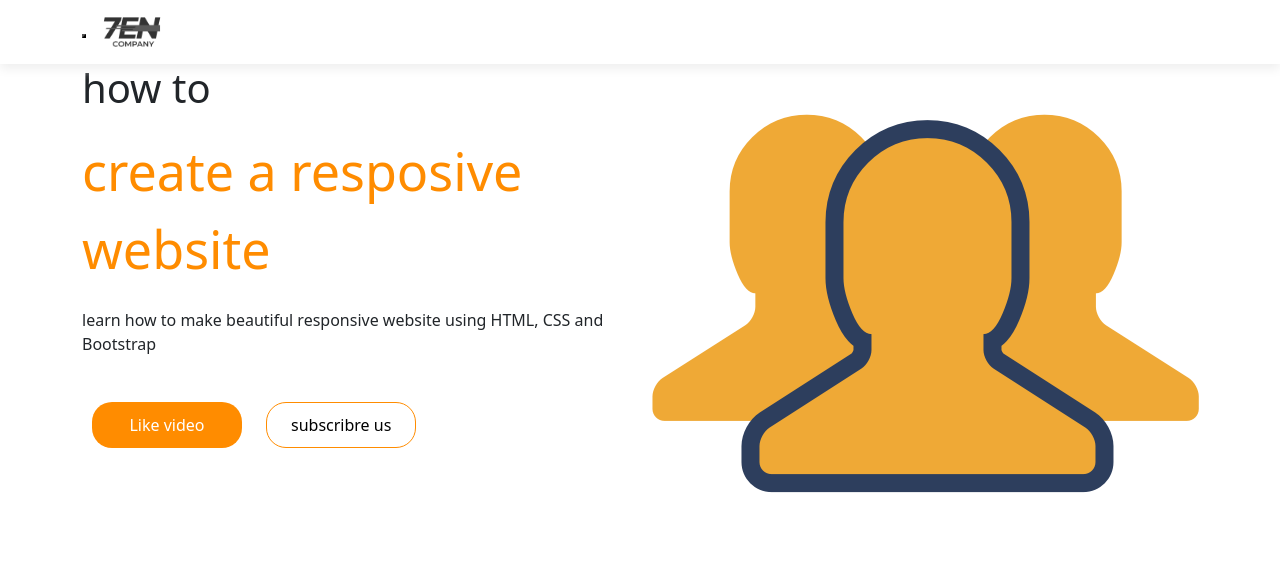
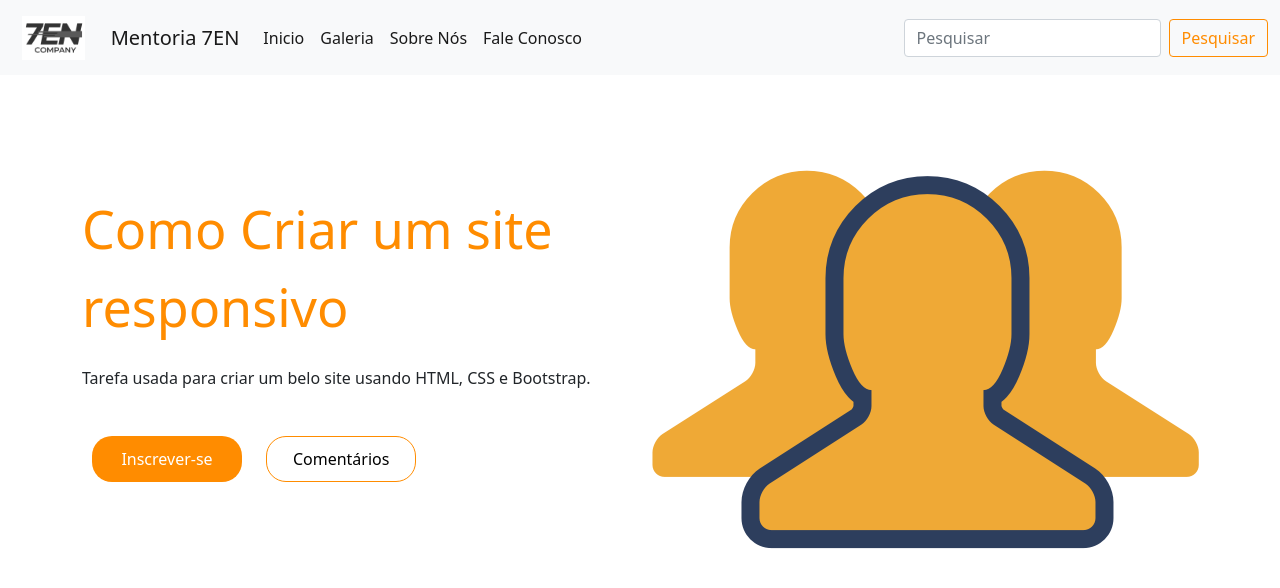
Before and after one commit to nailtonsimoes/Estudo-com-bootstrap, a plain HTML site: page index.html in a window 1280 px wide. Drawn offline with nearby package versions, Linux system fonts and the light colour scheme.

Commit message:
exercicio finalizado

```diff
--- a/index.html
+++ b/index.html
@@ -23,49 +23,75 @@
   </head>
   <body>
     <header class="header">
-      <nav class="navbar navbar-style">
-        <div class="container">
-          <div class="navbar-header">
+      <nav class="navbar navbar-expand-lg navbar-light bg-light">
+        <div class="container-fluid">
+          <a class="navbar-brand" href="#">
+            <img src="logo.jpg" alt="" class="d-inline-block align-text-top" />
+          </a>
           <button
+            class="navbar-toggler"
             type="button"
-              class="navbar-toggle"
-              data-toggle="collapse"
-              data-target="#micon"
+            data-bs-toggle="collapse"
+            data-bs-target="#navbarTogglerDemo01"
+            aria-controls="navbarTogglerDemo01"
+            aria-expanded="false"
+            aria-label="Toggle navigation"
           >
-              <span class="icon-bar"></span>
-              <span class="icon-bar"></span>
-              <span class="icon-bar"></span>
+            <span class="navbar-toggler-icon"></span>
           </button>
-            <a href=""><img class="logo" src="logo.jpg" /></a>
-          </div>
-          <div class="collapse navbar-collapse" id="micon">
-            <ul class="nav navbar-nav navbar-right">
-              <li><a href="">Inicio</a></li>
-              <li><a href="">Recursos</a></li>
-              <li><a href="">Time</a></li>
-              <li><a href="">Galeria</a></li>
-              <li><a href="">Contate-nos</a></li>
+          <div class="collapse navbar-collapse" id="navbarTogglerDemo01">
+            <a class="navbar-brand" href="#">Mentoria 7EN</a>
+            <ul class="navbar-nav me-auto mb-2 mb-lg-0">
+              <li class="nav-item">
+                <a class="nav-link active" aria-current="page" href="#"
+                  >Inicio</a
+                >
+              </li>
+              <li class="nav-item">
+                <a class="nav-link active" aria-current="page" href="#"
+                  >Galeria</a
+                >
+              </li>
+              <li class="nav-item">
+                <a class="nav-link active" aria-current="page" href="#"
+                  >Sobre Nós</a
+                >
+              </li>
+              <li class="nav-item">
+                <a class="nav-link active" aria-current="page" href="#"
+                  >Fale Conosco</a
+                >
+              </li>
             </ul>
+            <form class="d-flex">
+              <input
+                class="form-control me-2"
+                type="search"
+                placeholder="Pesquisar"
+                aria-label="Search"
+              />
+              <button class="btn btn-outline-success" type="submit">
+                Pesquisar
+              </button>
+            </form>
           </div>
         </div>
       </nav>
+    </header>
     <div class="container">
       <div class="row">
         <div class="col-sm-6 banner-info">
-            <h1>how to</h1>
-            <p class="big-text">create a resposive website</p>
+          <p class="big-text">Como Criar um site responsivo</p>
           <p>
-              learn how to make beautiful responsive website using HTML, CSS and
-              Bootstrap
+            Tarefa usada para criar um belo site usando HTML, CSS e Bootstrap.
           </p>
-            <a class="btn btn-frist" href="#">Like video</a>
-            <a class="btn btn-second" href="#">subscribre us</a>
+          <a class="btn btn-frist" href="#">Inscrever-se</a>
+          <a class="btn btn-second" href="#">Comentários</a>
         </div>
         <div class="col-sm-6 banner-image">
           <img src="image.png" class="img-responsive" />
         </div>
       </div>
     </div>
-    </header>
   </body>
 </html>
--- a/style.css
+++ b/style.css
@@ -4,25 +4,20 @@
 }
 
 .header {
-  height: 100vh;
+  height: 20vh;
 }
 
-.navbar-style {
-  box-shadow: 0 5px 10px #efefef;
-  text-transform: uppercase;
-}
-
-.logo {
+.navbar-brand img {
   height: 48px;
   padding: 2px 10px;
 }
 
-.icon-bar {
-  background: darkorange;
+li a {
+  color: black;
 }
 
-li a {
-  color: black;
+div.row {
+  margin-top: 10px;
 }
 
 .big-text {
@@ -57,12 +52,15 @@ a.btn:hover {
   transition: 0.3s;
 }
 
-.img-responsive {
-  margin-top: 50px;
+button.btn:hover {
+  background: darkorange;
+  border: none;
+  color: fff;
+  box-shadow: 5px 5px 10px #999;
+  transition: 0.3s;
 }
 
-/*
-.banner-info,
-.banner-image
-  margin: 30px 0;
-*/
+button.btn {
+  border: 1px solid darkorange;
+  color: darkorange;
+}
```
Lines whose indentation alone changed are shown as unchanged.
